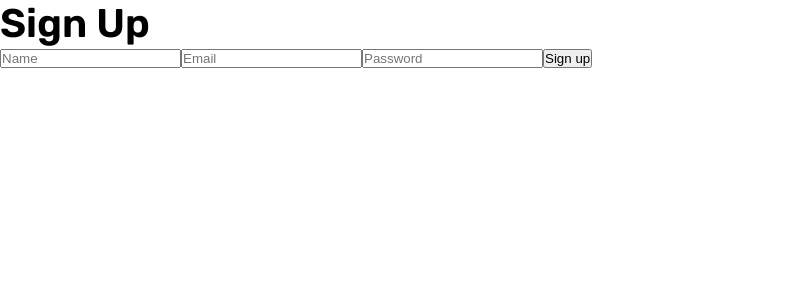
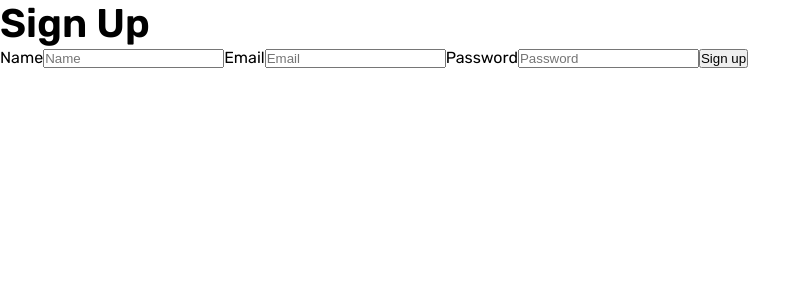
Before and after one commit to mirandajoy/miranda-neerhof-the-learning-club, a React (Vite) app in the folder client/: page /signup in a window 1280 px wide. Shown: the top 300 px of the page, without its empty margins (0-811 px from the left). Built offline with nearby package versions, Linux system fonts and the light colour scheme; no server answers.

Commit message:
add signup form validation

```diff
--- a/client/src/components/InputField/InputField.jsx
+++ b/client/src/components/InputField/InputField.jsx
@@ -1,9 +1,20 @@
 import "./InputField.scss";
 
-const InputField = ({type, placeholder, name}) => {
+const InputField = ({ name, type, label, placeholder, value, errorMessage, onBlur, onChange }) => {
   return (
     <>
-      <input id={name} name={name} type={type} placeholder={placeholder} />
+      <label>{label}</label>
+      <input
+        id={name}
+        name={name}
+        type={type}
+        value={value}
+        placeholder={placeholder}
+        onBlur={onBlur}
+        onChange={onChange}
+        className={`input__field ${errorMessage ? "input__field--error" : ""}`}
+      />
+      <span>{errorMessage}</span>
     </>
   );
 };
--- a/client/src/pages/SignUpPage/SignUpPage.jsx
+++ b/client/src/pages/SignUpPage/SignUpPage.jsx
@@ -3,20 +3,44 @@ import Button from "../../components/Button/Button";
 import "./SignUpPage.scss";
 import axios from "axios";
 import { createUser } from "../../utils/api-utils";
+import { validateEmail, validatePassword, validateSignUp } from "../../utils/validation-utils";
+import { useState } from "react";
 
 const SignUpPage = () => {
-  const SignUp = async (event) => {
+  const [formValues, setFormValues] = useState({
+    name: "",
+    email: "",
+    password: "",
+  });
+  const [formErrors, setFormErrors] = useState({
+    nameError: null,
+    emailError: null,
+    passwordError: null,
+  });
+
+  const handleOnChange = (event) => {
+    const target = event.target.name;
+    const newValues = {
+      ...formValues,
+      [target]: event.target.value,
+    };
+    setFormValues(newValues);
+    return newValues;
+  };
+
+  const handleOnSubmit = (event) => {
     event.preventDefault();
+    const res = validateSignUp(formValues);
+    setFormErrors(res);
 
-    const newUser = {
-      name: event.target.name.value,
-      email: event.target.email.value,
-      password: event.target.password.value,
-    };
+    res.nameError === null && res.emailError === null && res.passwordError === null && createNewUser();
+  };
 
+  const createNewUser = async () => {
     try {
-      const res = await axios.post(createUser(), newUser);
+      const res = await axios.post(createUser(), formValues);
       console.log(res);
+      setFormValues({ name: "", email: "", password: "" });
     } catch (error) {
       console.error(error);
     }
@@ -24,11 +48,51 @@ const SignUpPage = () => {
 
   return (
     <>
-      <form onSubmit={SignUp}>
+      <form id="emailForm" onSubmit={handleOnSubmit}>
         <h1 className="header header--primary">Sign Up</h1>
-        <InputField name="name" type="text" placeholder="Name" />
-        <InputField name="email" type="text" placeholder="Email" />
-        <InputField name="password" type="text" placeholder="Password" />
+        <InputField
+          name="name"
+          type="text"
+          label="Name"
+          placeholder="Name"
+          value={formValues.name}
+          errorMessage={formErrors.nameError}
+          onChange={handleOnChange}
+        />
+        <InputField
+          name="email"
+          type="text"
+          label="Email"
+          placeholder="Email"
+          value={formValues.email}
+          errorMessage={formErrors.emailError}
+          onChange={handleOnChange}
+          onBlur={(event) => {
+            const recentUpdate = handleOnChange(event);
+            const res = validateEmail(recentUpdate.email);
+            setFormErrors({
+              ...formErrors,
+              emailError: res,
+            });
+          }}
+        />
+        <InputField
+          name="password"
+          type="password"
+          label="Password"
+          placeholder="Password"
+          value={formValues.password}
+          errorMessage={formErrors.passwordError}
+          onChange={handleOnChange}
+          onBlur={(event) => {
+            const recentUpdate = handleOnChange(event);
+            const res = validatePassword(recentUpdate.password);
+            setFormErrors({
+              ...formErrors,
+              passwordError: res,
+            });
+          }}
+        />
         <Button type="Submit" label="Sign up" />
       </form>
     </>
--- /dev/null
+++ b/client/src/utils/validation-utils.js
@@ -0,0 +1,24 @@
+const emailFormat =
+  /[a-z0-9!#$%&'*+/=?^_`{|}~-]+(?:\.[a-z0-9!#$%&'*+/=?^_`{|}~-]+)*@(?:[a-z0-9](?:[a-z0-9-]*[a-z0-9])?\.)+[a-z0-9](?:[a-z0-9-]*[a-z0-9])?/;
+
+export const validateEmail = (email) => {
+  if (!email) return "An email is required for sign up";
+  else if (!email.match(emailFormat)) return "This is not a valid email address";
+  else return null;
+};
+
+export const validatePassword = (password) => {
+  if (!password) return "A password is required for sign up";
+  else if (password.length < 8) return "Your password must be at least 8 characters long";
+  else return null;
+};
+
+export const validateSignUp = (input) => {
+  const { name, email, password } = input;
+
+  return {
+    nameError: !name ? "A name is required for sign up" : null,
+    emailError: validateEmail(email),
+    passwordError: validatePassword(password),
+  };
+};
```
